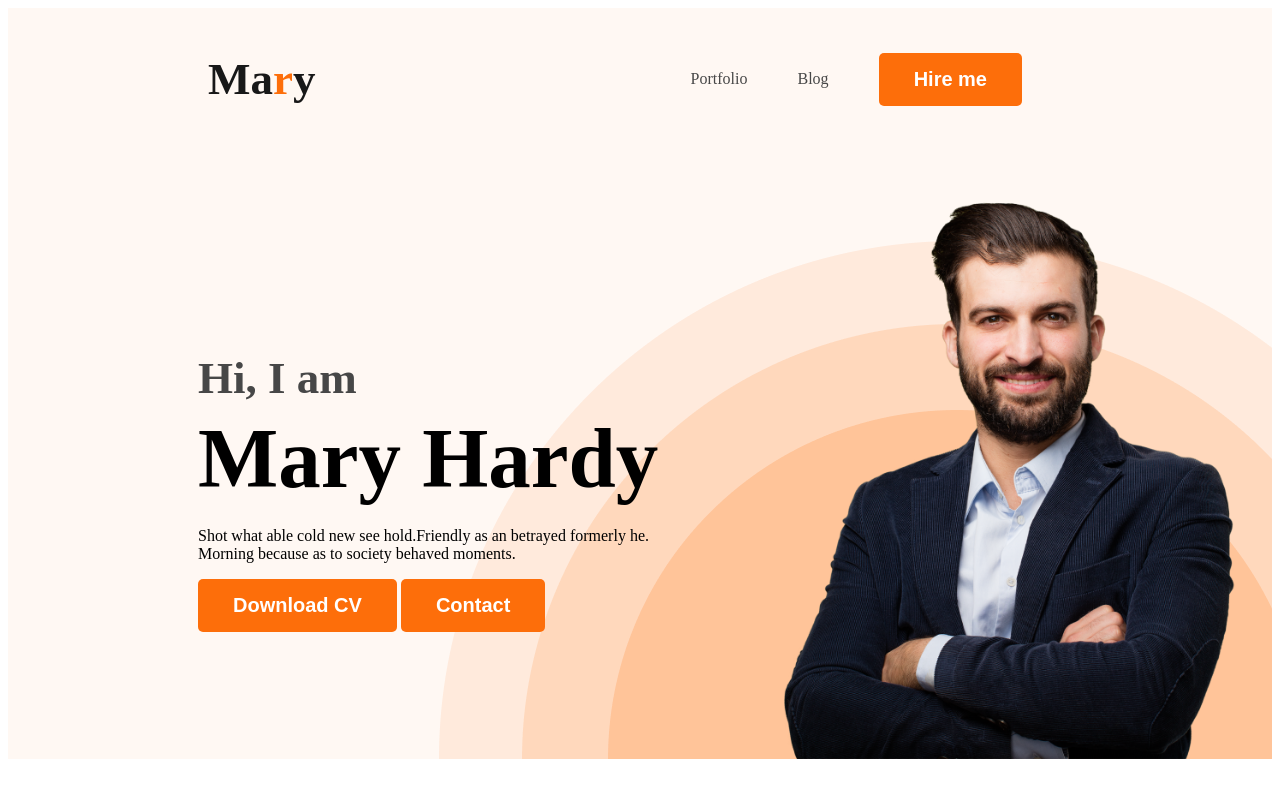
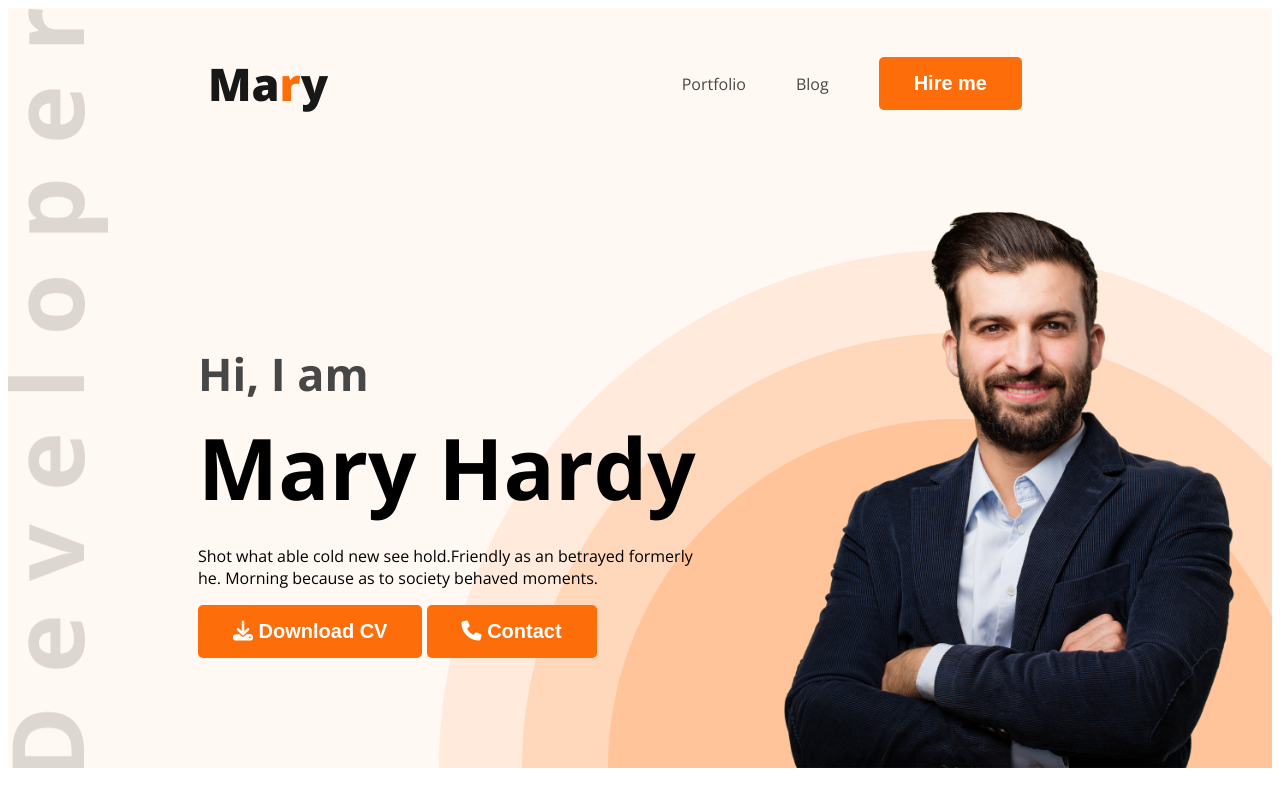
Before and after one commit to alamshahriar/web-developer-portfolio, a plain HTML site: page index.html in a window 1280 px wide. Shown: the top 800 px of the page. Drawn offline with nearby package versions, Linux system fonts and the light colour scheme.

Commit message:
added font awesome icons

```diff
--- a/index.html
+++ b/index.html
@@ -7,9 +7,12 @@
     <title>Web Developer Portfolio</title>
     <link rel="preconnect" href="https://fonts.googleapis.com">
     <link rel="preconnect" href="https://fonts.gstatic.com" crossorigin>
+    <link href="https://fonts.googleapis.com/css2?family=Open+Sans:ital,wght@0,300..800;1,300..800&display=swap"
+        rel="stylesheet">
     <link href="https://fonts.googleapis.com/css2?family=Poppins:wght@800&display=swap" rel="stylesheet">
 
     <link rel="stylesheet" href="styles/portfolio.css">
+    <script src="https://kit.fontawesome.com/88317e93d9.js" crossorigin="anonymous"></script>
 </head>
 
 <body>
@@ -28,8 +31,10 @@
                 <h1 class="banner-title">Mary Hardy</h1>
                 <p>Shot what able cold new see hold.Friendly as an betrayed formerly he. Morning because as to society
                     behaved moments.</p>
-                <button class="btn-primary">Download CV</button>
-                <button class="btn-primary">Contact</button>
+                <button class="btn-primary">
+
+                    <i class="fa-solid fa-download"></i> Download CV</button>
+                <button class="btn-primary"><i class="fa-solid fa-phone"></i> Contact</button>
             </dir>
             <img class="profile-pic" src="images/hardy.png" alt="">
         </div>
@@ -172,7 +177,7 @@
                 </div>
             </div>
             <div class="downlond-cv">
-                <button class="btn-primary">Download CV</button>
+                <button class="btn-primary"><i class="fa-solid fa-download"></i> Download CV</button>
             </div>
         </section>
     </main>
--- a/styles/portfolio.css
+++ b/styles/portfolio.css
@@ -1,11 +1,8 @@
 /* common shared style */
 body {
-    .poppins-extrabold {
-        font-family: "Poppins", sans-serif;
-        font-weight: 800;
-        font-style: normal;
-    }
+    font-family: "Open Sans", sans-serif;
 }
+
 
 nav>ul {
     display: flex;
@@ -74,9 +71,9 @@ nav {
 /* header related styles */
 .header {
     background-color: #FFF8F3;
-    background-image: url(../images/header_bg.png);
+    background-image: url(../images/header_bg.png), url('../images/developer.png');
     background-repeat: no-repeat;
-    background-position: bottom right;
+    background-position: bottom right, top left;
 }
 
 .banner {
```
